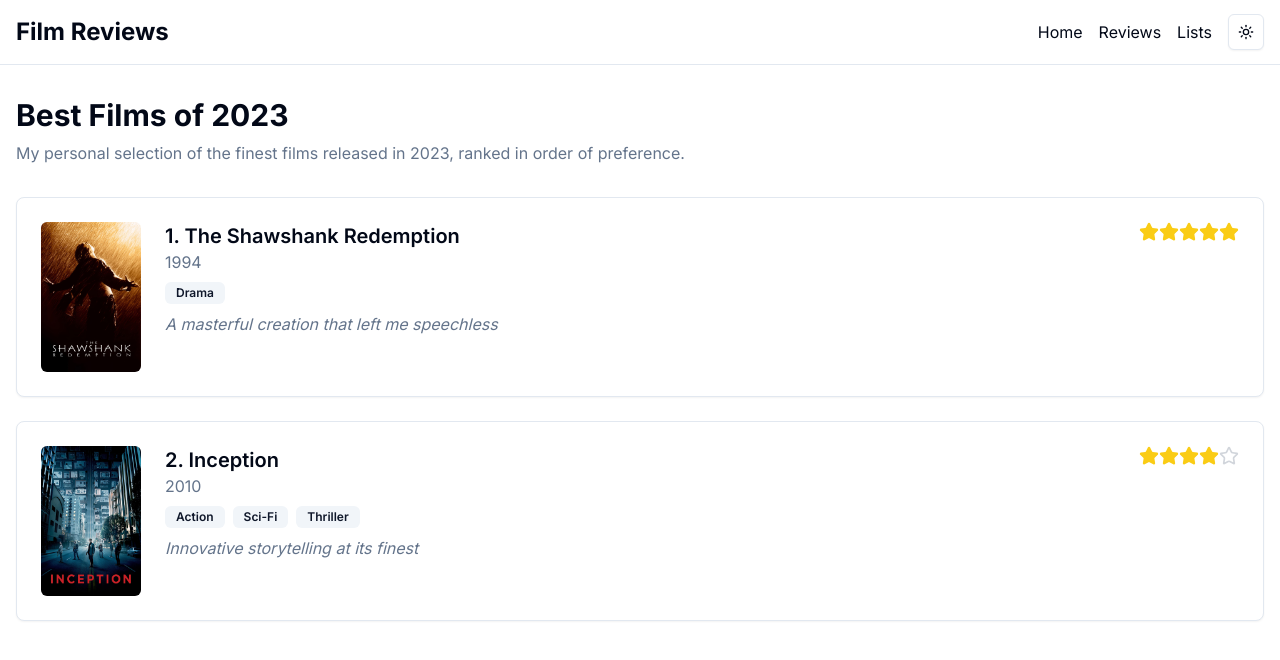
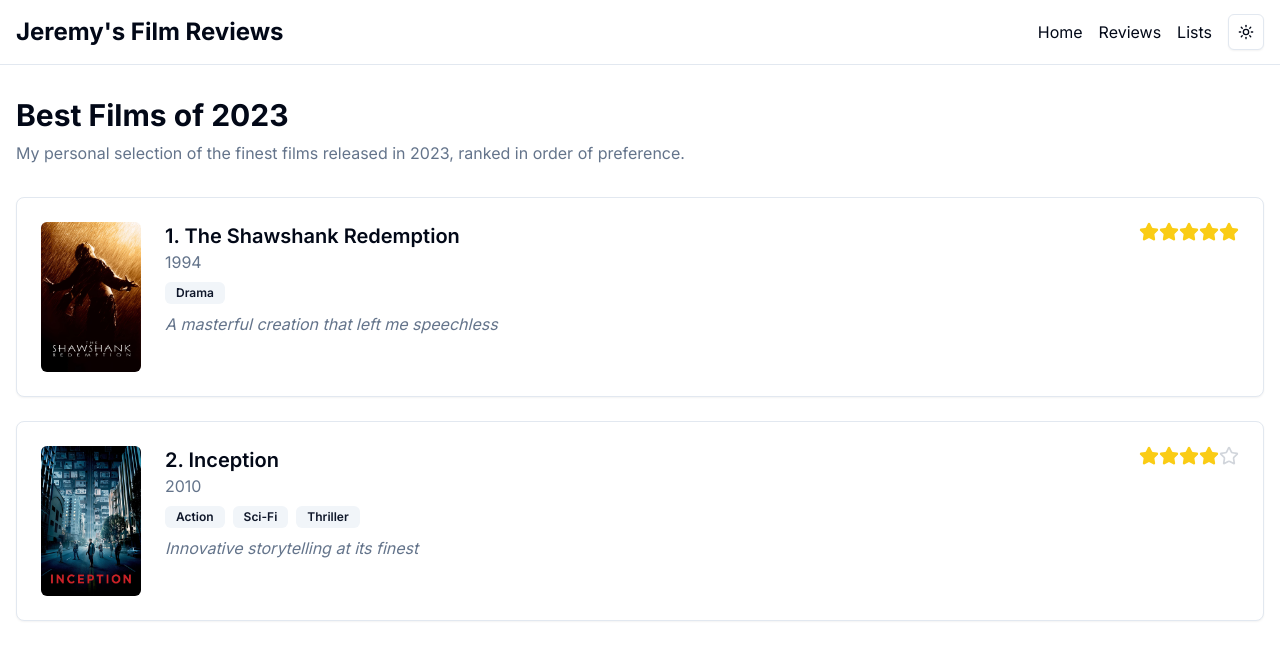
Before and after one commit to lauetyler/jeremys-film-reviews, a Next.js app: page /jeremys-film-reviews/lists/best-of-2023 in a window 1280 px wide. Shown: the top 660 px of the page. Built offline with nearby package versions, Linux system fonts and the light colour scheme.

Commit message:
Update tab title to show "Jeremy's Film Reviews"

```diff
--- a/app/layout.tsx
+++ b/app/layout.tsx
@@ -8,8 +8,11 @@ import Navbar from "@/components/navbar"
 const inter = Inter({ subsets: ["latin"] })
 
 export const metadata: Metadata = {
-  title: "My Film Reviews",
-  description: "A showcase of my film reviews and top picks",
+  title: {
+    default: "Jeremy's Film Reviews",
+    template: "%s | Jeremy's Film Reviews",
+  },
+  description: "A showcase of Jeremy's film reviews and top picks",
 }
 
 export default function RootLayout({
--- a/app/lists/[slug]/page.tsx
+++ b/app/lists/[slug]/page.tsx
@@ -80,7 +80,7 @@ export async function generateMetadata({ params }: Props): Promise<Metadata> {
     notFound()
   }
   return {
-        title: `${list.title} | My Film Reviews`,
+    title: list.title,
     description: list.description,
   }
 }
--- a/app/reviews/[slug]/page.tsx
+++ b/app/reviews/[slug]/page.tsx
@@ -67,7 +67,7 @@ export async function generateMetadata({ params }: Props): Promise<Metadata> {
     notFound()
   }
   return {
-        title: `My Film Reviews - ${review.title}`,
+    title: review.title,
     description: `Review of ${review.title}`,
   }
 }
--- a/components/navbar.tsx
+++ b/components/navbar.tsx
@@ -8,7 +8,7 @@ export default function Navbar() {
         <div className="flex justify-between items-center h-16">
           <div className="flex items-center">
             <Link href="/" className="text-2xl font-bold">
-              Film Reviews
+              Jeremy's Film Reviews
             </Link>
           </div>
           <div className="flex items-center space-x-4">
```
Lines whose indentation alone changed are shown as unchanged.
